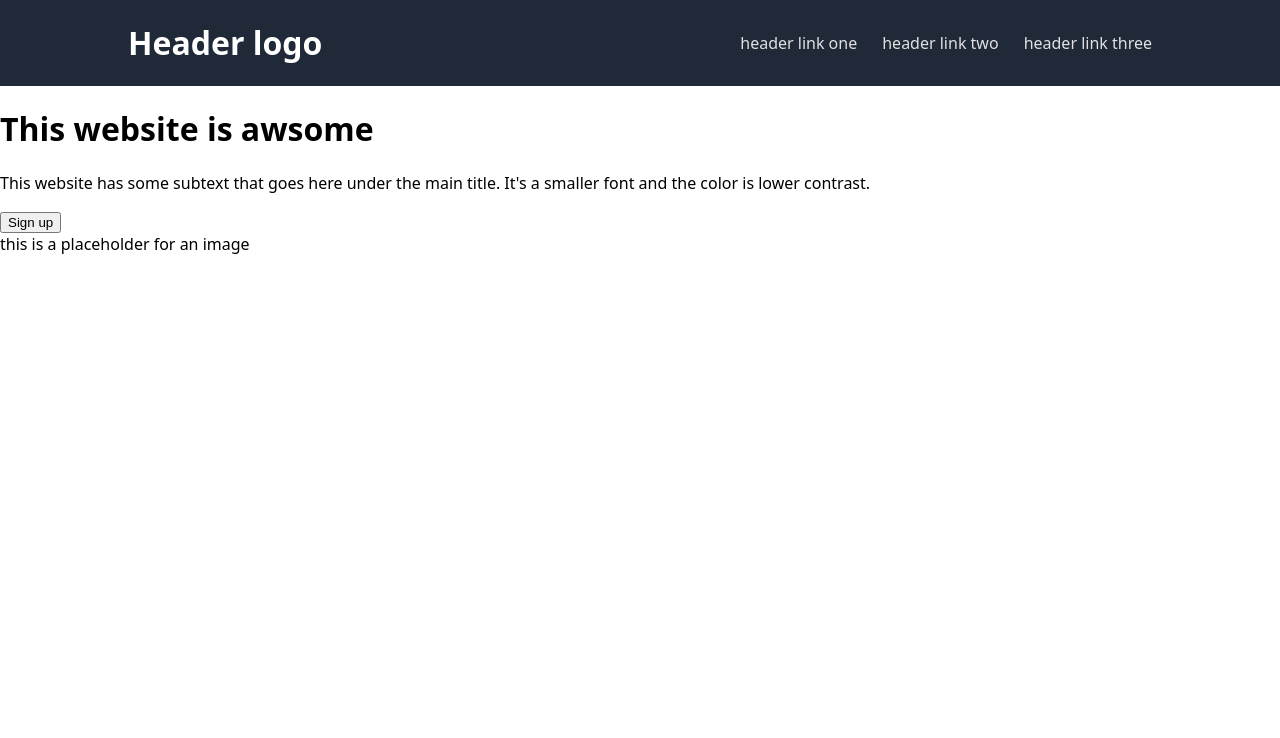
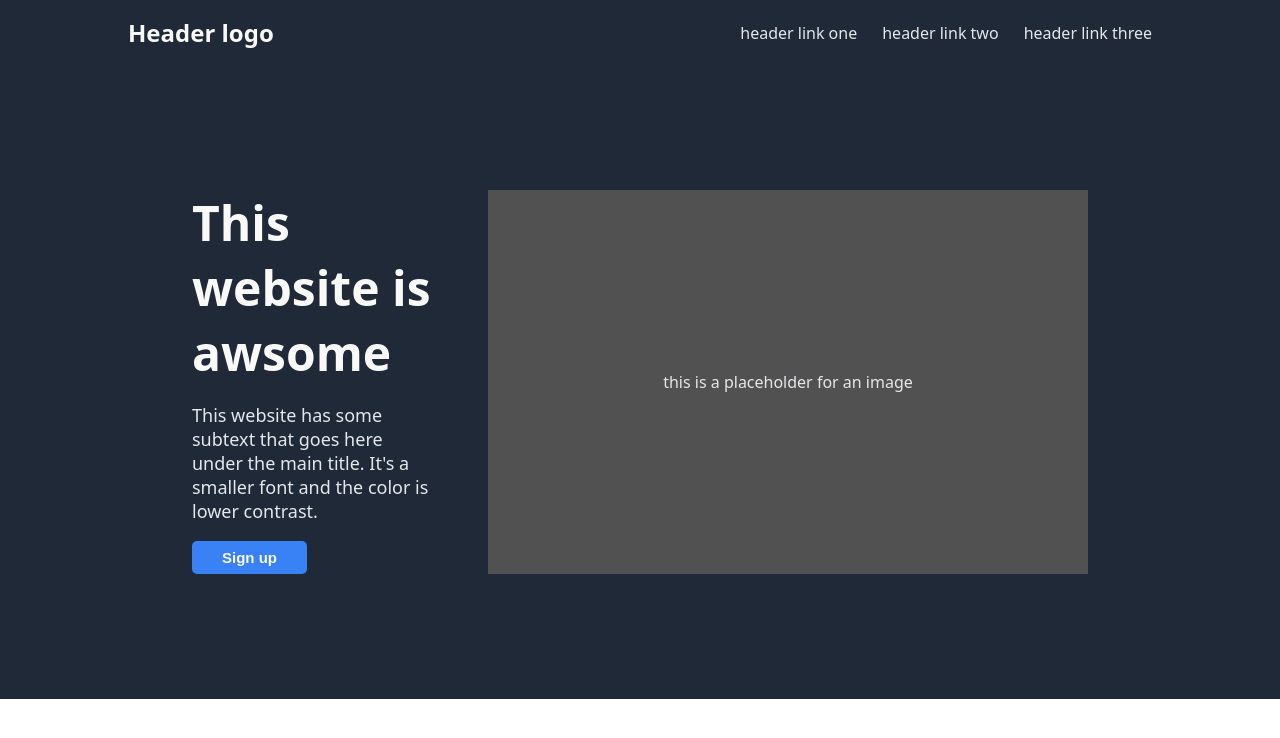
Before and after one commit to MarcinMikaa/landing-page, a plain HTML site: page index.html in a window 1280 px wide. Drawn offline with Linux system fonts and the light colour scheme.

Commit message:
Add style to hero section

```diff
--- a/index.html
+++ b/index.html
@@ -17,8 +17,9 @@
                 </ul>
             </div>
         </header>
+
         <div class="content-container">
-            <div class="banner">
+            <div class="hero">
                 <div class="text-content">
                     <h1>This website is awsome</h1>
                     <p>
@@ -28,7 +29,7 @@
                     <button>Sign up</button>
                 </div>
 
-                <div class="banner-image">this is a placeholder for an image</div>
+                <div class="hero-image">this is a placeholder for an image</div>
             </div>
         </div>
     </body>
--- a/style.css
+++ b/style.css
@@ -14,7 +14,8 @@ header {
 }
 
 header h1 {
-    color: white;
+    font-size: 24px;
+    color: #f9faf8;
 }
 
 header ul {
@@ -25,5 +26,50 @@ header ul {
 
 header ul a {
     text-decoration: none;
-    color: rgb(225, 225, 225);
+    color: #e5e7eb;
 }
+
+.hero {
+    background-color: #1f2937;
+    padding: 125px 15vw;
+    display: flex;
+    flex-direction: row;
+    justify-content: space-between;
+    gap: 50px;
+}
+
+.hero .text-contnet {
+    width: 600px;
+}
+
+.hero h1 {
+    font-size: 48px;
+    color: #f9faf8;
+    font-weight: 900;
+    margin: 0;
+}
+
+.hero p {
+    font-size: 18px;
+    color: #e5e7eb;
+}
+
+.hero .hero-image {
+    color: #e5e7eb;
+    display: flex;
+    align-items: center;
+    justify-content: center;
+    background-color: #515151;
+    min-width: 600px;
+    max-width: 1000px;
+}
+
+.hero button {
+    background-color: #3882f6;
+    font-size: 15px;
+    font-weight: 600;
+    padding: 8px 30px;
+    color: #f9faf8;
+    border: 0px;
+    border-radius: 5px;
+}
```
